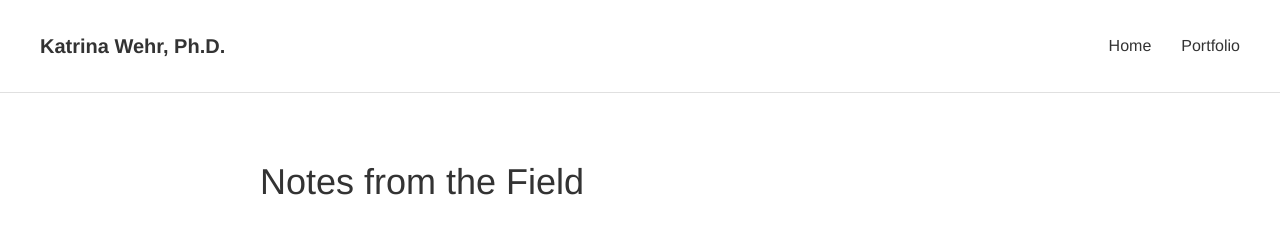
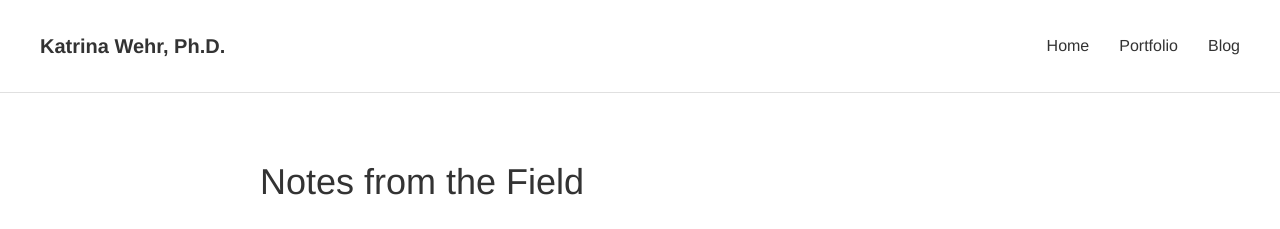
Before and after one commit to kat-wehr/drkatwehr-blog, a Jekyll site: the page built from index.html, in a window 1280 px wide. Shown: the top 229 px of the page. Built offline with Jekyll 4.4.1, drawn with Linux system fonts in a browser that asks for light colours.

Commit message:
Update default.html

```diff
--- a/_layouts/default.html
+++ b/_layouts/default.html
@@ -11,8 +11,9 @@
         <nav>
             <a href="{{ site.baseurl }}" class="logo">{{ site.custom_title }}</a>
             <ul class="nav-links">
-                <li><a href="{{ site.baseurl }}">Home</a></li>
+                <li><a href="https://kat-wehr.github.io/katrinawehr/index.html">Home</a></li>
                 <li><a href="https://kat-wehr.github.io/katrinawehr/portfolio.html">Portfolio</a></li>
+                <li><a href="{{ site.baseurl }}">Blog</a></li>
             </ul>
         </nav>
     </header>
```
